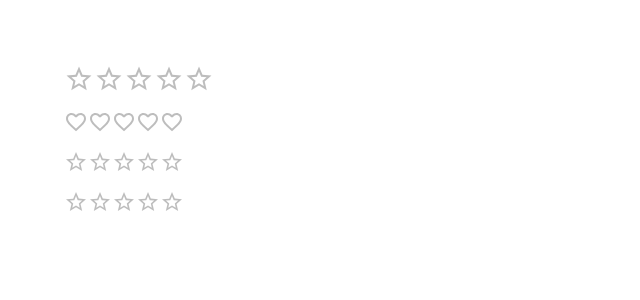
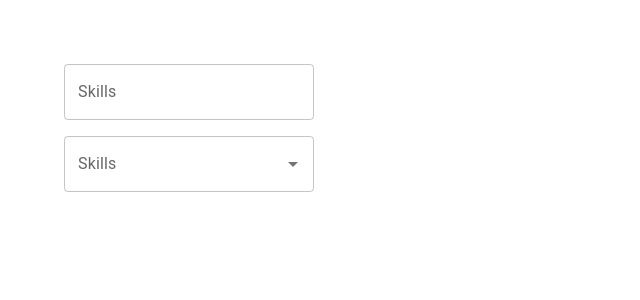
Before and after one commit to amontalvof/react-mui-demo, a React (Create React App) app: page / in a window 1280 px wide. Shown: the top 300 px of the page, without its empty margins (0-640 px from the left). Built offline with nearby package versions, Linux system fonts and the light colour scheme.

Commit message:
feat: Autocomplete

```diff
--- a/src/App.tsx
+++ b/src/App.tsx
@@ -1,5 +1,6 @@
 import './App.css';
-import MuiRating from './components/MuiRating';
+import MuiAutocomplete from './components/MuiAutocomplete';
+// import MuiRating from './components/MuiRating';
 // import MuiSwitch from './components/MuiSwitch';
 // import MuiCheckbox from './components/MuiCheckbox';
 // import MuiRadioButton from './components/MuiRadioButton';
@@ -11,7 +12,7 @@
 function App() {
     return (
         <div className="App">
-            <MuiRating />
+            <MuiAutocomplete />
         </div>
     );
 }
--- /dev/null
+++ b/src/components/MuiAutocomplete.tsx
@@ -0,0 +1,48 @@
+import { useState } from 'react';
+import { Autocomplete, Stack, TextField } from '@mui/material';
+
+type Skill = {
+    id: number;
+    label: string;
+};
+
+const skills = ['HTML', 'CSS', 'JavaScript', 'TypeScript', 'Java', 'React'];
+
+const skillsOptions: Skill[] = skills.map((skill, index) => ({
+    id: index + 1,
+    label: skill,
+}));
+
+const MuiAutocomplete = () => {
+    const [value, setValue] = useState<string | null>(null);
+    const [skill, setSkill] = useState<Skill | null>(null);
+    console.log({ value, skill });
+
+    return (
+        <Stack spacing={2} width="250px">
+            <Autocomplete
+                options={skills}
+                renderInput={(params) => (
+                    <TextField {...params} label="Skills" />
+                )}
+                value={value}
+                onChange={(event: any, newValue: string | null) =>
+                    setValue(newValue)
+                }
+                freeSolo
+            />
+            <Autocomplete
+                options={skillsOptions}
+                renderInput={(params) => (
+                    <TextField {...params} label="Skills" />
+                )}
+                value={skill}
+                onChange={(event: any, newValue: Skill | null) =>
+                    setSkill(newValue)
+                }
+            />
+        </Stack>
+    );
+};
+
+export default MuiAutocomplete;
```
